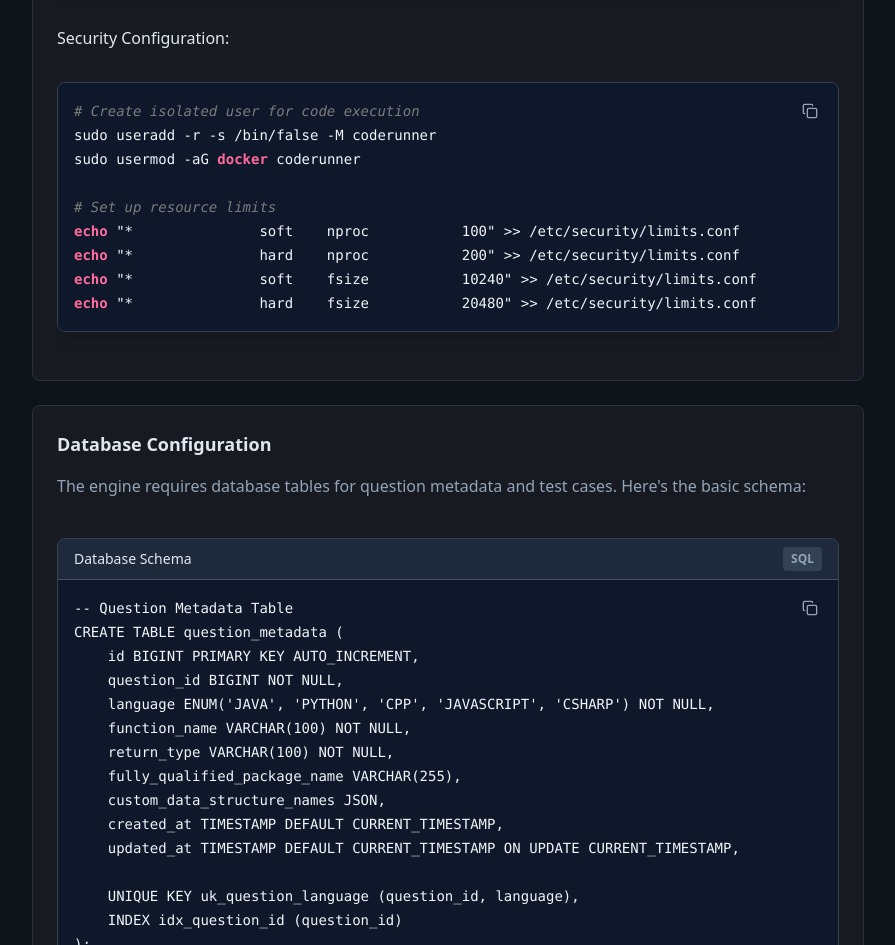
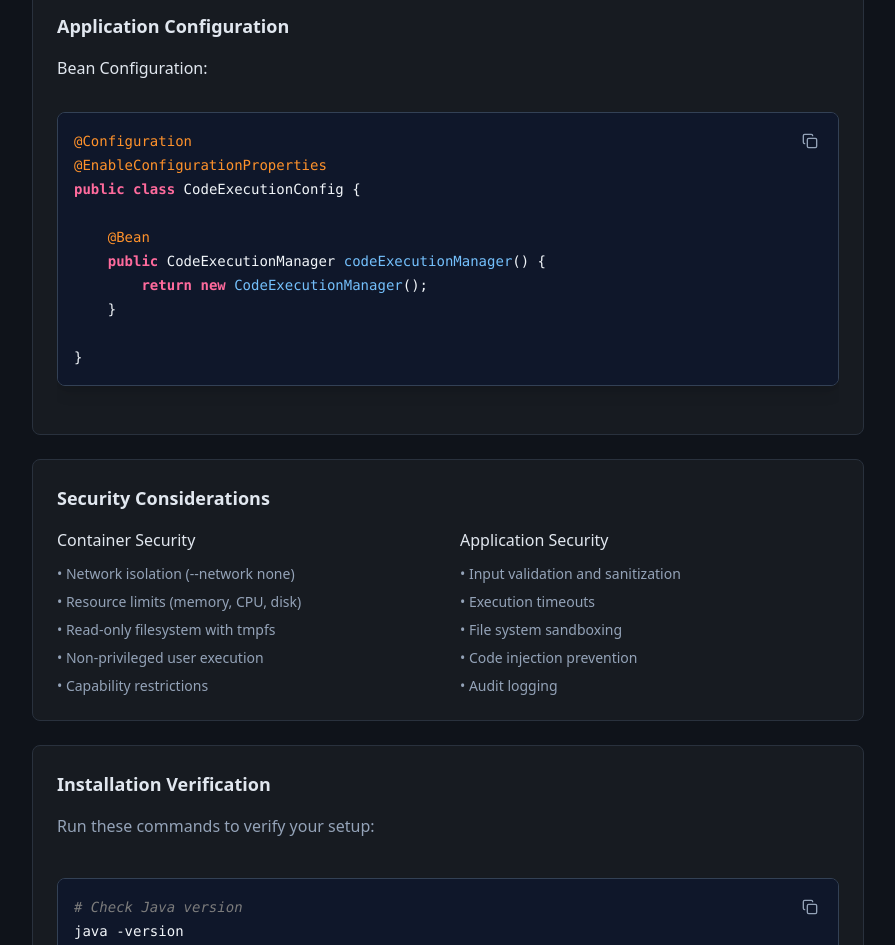
Before and after one commit to hrishabh6/CodeExecutionEngine---Documentation, a React (Vite) app: page / in a window 1280 px wide. Shown: the part 2920-3865 px from the top of the page, without its empty margins (352-1247 px from the left). Built offline with nearby package versions, Linux system fonts and the light colour scheme.

Commit message:
Made minor changes

```diff
--- a/src/components/content/Installation.tsx
+++ b/src/components/content/Installation.tsx
@@ -50,8 +50,8 @@ const Installation = () => {
                                     language="xml"
                                     code={`<dependency>
     <groupId>xyz.hrishabhjoshi</groupId>
-    <artifactId>code-execution-engine</artifactId>
-    <version>1.0.0</version>
+    <artifactId>CodeExecutionEngine</artifactId>
+    <version>1.0.2</version>
 </dependency>
 
 <!-- Spring Boot dependencies (if not already included) -->
@@ -76,7 +76,8 @@ const Installation = () => {
                                     title="build.gradle"
                                     language="groovy"
                                     code={`dependencies {
-    implementation 'xyz.hrishabhjoshi:code-execution-engine:1.0.0'
+    implementation 'xyz.hrishabhjoshi:CodeExecutionEngine:1.0.2'
+
 
     // Spring Boot dependencies (if not already included)
     implementation 'org.springframework.boot:spring-boot-starter'
@@ -97,7 +98,8 @@ const Installation = () => {
                                         title="build.gradle.kts"
                                         language="kotlin"
                                         code={`dependencies {
-    implementation("xyz.hrishabhjoshi:code-execution-engine:1.0.0")
+    iimplementation("xyz.hrishabhjoshi:CodeExecutionEngine:1.0.2")
+
 
     // Spring Boot dependencies (if not already included)
     implementation("org.springframework.boot:spring-boot-starter")
--- a/src/components/content/Prerequisits.tsx
+++ b/src/components/content/Prerequisits.tsx
@@ -87,8 +87,8 @@ const Prerequisites = () => {
     <!-- Code Execution Engine Core -->
     <dependency>
         <groupId>xyz.hrishabhjoshi</groupId>
-        <artifactId>code-execution-engine</artifactId>
-        <version>1.0.0</version>
+        <artifactId>CodeExecutionEngine</artifactId>
+        <version>1.0.2</version>
     </dependency>
 
     <!-- Spring Boot Starter -->
@@ -140,11 +140,8 @@ const Prerequisites = () => {
                                 <CodeBlock
                                     language="bash"
                                     code={`# Pull required base images
-docker pull openjdk:17-jdk-slim
-docker pull python:3.11-slim
-docker pull gcc:11
-docker pull node:18-alpine
-docker pull mcr.microsoft.com/dotnet/runtime:6.0
+docker pull hrishabhjoshi/my-java-runtime:17
+docker pull hrishabhjoshi/python-runtime:3.9
 
 # Verify Docker installation
 docker --version
@@ -153,138 +150,16 @@ docker-compose --version`}
                             </div>
                         </div>
 
-                        <div>
-                            <h4 className="font-medium mb-2 text-foreground text-sm sm:text-base">Security Configuration:</h4>
-                            <div className="overflow-x-auto">
-                                <CodeBlock
-                                    language="bash"
-                                    code={`# Create isolated user for code execution
-sudo useradd -r -s /bin/false -M coderunner
-sudo usermod -aG docker coderunner
 
-# Set up resource limits
-echo "*               soft    nproc           100" >> /etc/security/limits.conf
-echo "*               hard    nproc           200" >> /etc/security/limits.conf
-echo "*               soft    fsize           10240" >> /etc/security/limits.conf
-echo "*               hard    fsize           20480" >> /etc/security/limits.conf`}
-                                />
-                            </div>
-                        </div>
                     </div>
                 </div>
 
-                <div className="bg-card border border-border rounded-lg p-4 sm:p-6">
-                    <h3 className="text-lg font-semibold mb-4 text-foreground">Database Configuration</h3>
-                    <p className="text-sm sm:text-base text-muted-foreground mb-4">
-                        The engine requires database tables for question metadata and test cases. Here's the basic schema:
-                    </p>
-                    <div className="overflow-x-auto">
-                        <CodeBlock
-                            title="Database Schema"
-                            language="sql"
-                            code={`-- Question Metadata Table
-CREATE TABLE question_metadata (
-    id BIGINT PRIMARY KEY AUTO_INCREMENT,
-    question_id BIGINT NOT NULL,
-    language ENUM('JAVA', 'PYTHON', 'CPP', 'JAVASCRIPT', 'CSHARP') NOT NULL,
-    function_name VARCHAR(100) NOT NULL,
-    return_type VARCHAR(100) NOT NULL,
-    fully_qualified_package_name VARCHAR(255),
-    custom_data_structure_names JSON,
-    created_at TIMESTAMP DEFAULT CURRENT_TIMESTAMP,
-    updated_at TIMESTAMP DEFAULT CURRENT_TIMESTAMP ON UPDATE CURRENT_TIMESTAMP,
 
-    UNIQUE KEY uk_question_language (question_id, language),
-    INDEX idx_question_id (question_id)
-);
-
--- Parameter Information Table
-CREATE TABLE param_info (
-    id BIGINT PRIMARY KEY AUTO_INCREMENT,
-    question_metadata_id BIGINT NOT NULL,
-    param_name VARCHAR(50) NOT NULL,
-    param_type VARCHAR(100) NOT NULL,
-    param_order INT NOT NULL,
-
-    FOREIGN KEY (question_metadata_id) REFERENCES question_metadata(id) ON DELETE CASCADE,
-    INDEX idx_metadata_order (question_metadata_id, param_order)
-);
-
--- Test Cases Table
-CREATE TABLE test_case (
-    id BIGINT PRIMARY KEY AUTO_INCREMENT,
-    question_id BIGINT NOT NULL,
-    input JSON NOT NULL,
-    expected_output JSON NOT NULL,
-    order_index INT NOT NULL DEFAULT 0,
-    is_public BOOLEAN DEFAULT TRUE,
-    created_at TIMESTAMP DEFAULT CURRENT_TIMESTAMP,
-
-    INDEX idx_question_order (question_id, order_index)
-);`}
-                        />
-                    </div>
-                </div>
 
                 <div className="bg-card border border-border rounded-lg p-4 sm:p-6">
                     <h3 className="text-lg font-semibold mb-4 text-foreground">Application Configuration</h3>
-                    <div className="grid grid-cols-1 md:grid-cols-2 gap-4">
-                        <div>
-                            <h4 className="font-medium mb-2 text-foreground text-sm sm:text-base">application.yml:</h4>
-                            <div className="overflow-x-auto">
-                                <CodeBlock
-                                    language="yaml"
-                                    code={`spring:
-  application:
-    name: code-execution-service
-  datasource:
-    url: jdbc:mysql://localhost:3306/algocrack
-    username: \${DB_USERNAME:root}
-    password: \${DB_PASSWORD:password}
-    driver-class-name: com.mysql.cj.jdbc.Driver
+                    <div className="gap-4">
 
-  jpa:
-    hibernate:
-      ddl-auto: validate
-    show-sql: false
-    properties:
-      hibernate:
-        dialect: org.hibernate.dialect.MySQL8Dialect
-
-code-execution:
-  docker:
-    enabled: true
-    timeout: 10s
-    memory-limit: 256m
-    cpu-limit: 0.5
-    network-mode: none
-
-  working-directory: /tmp/code-execution
-  max-concurrent-executions: 10
-
-  languages:
-    java:
-      enabled: true
-      compiler: javac
-      runtime: java
-      timeout: 10000
-    python:
-      enabled: true
-      interpreter: python3
-      timeout: 10000
-    cpp:
-      enabled: true
-      compiler: g++
-      flags: "-std=c++17 -O2"
-      timeout: 10000
-
-logging:
-  level:
-    xyz.hrishabhjoshi.codeexecutionengine: DEBUG
-    com.hrishabh.algocrack: INFO`}
-                                />
-                            </div>
-                        </div>
                         <div>
                             <h4 className="font-medium mb-2 text-foreground text-sm sm:text-base">Bean Configuration:</h4>
                             <div className="overflow-x-auto">
@@ -299,29 +174,6 @@ public class CodeExecutionConfig {
         return new CodeExecutionManager();
     }
 
-    @Bean
-    @ConditionalOnProperty(name = "code-execution.docker.enabled",
-                           havingValue = "true")
-    public DockerClient dockerClient() {
-        return DockerClientBuilder
-            .getInstance()
-            .build();
-    }
-
-    @Bean
-    public FileGeneratorFactory fileGeneratorFactory() {
-        return new FileGeneratorFactory();
-    }
-
-    @Bean
-    public ObjectMapper objectMapper() {
-        ObjectMapper mapper = new ObjectMapper();
-        mapper.configure(
-            DeserializationFeature.FAIL_ON_UNKNOWN_PROPERTIES,
-            false
-        );
-        return mapper;
-    }
 }`}
                                 />
                             </div>
@@ -369,7 +221,7 @@ javac -version
 
 # Verify Docker
 docker run hello-world
-docker run --rm openjdk:17-jdk-slim java -version
+docker run --rm hrishabhjoshi/my-java-runtime:17 java -version
 
 # Test Maven build
 mvn clean compile test
--- a/src/lib/constants.ts
+++ b/src/lib/constants.ts
@@ -36,8 +36,7 @@ export const navigationSections: NavSection[] = [
         id: "advanced-features",
         items: [
             { title: "Custom Data Structures", id: "custom-data-structures" },
-            { title: "Security & Sandboxing", id: "security" },
-            { title: "Output Validation", id: "output-validation" }
+
         ]
     },
 
```
